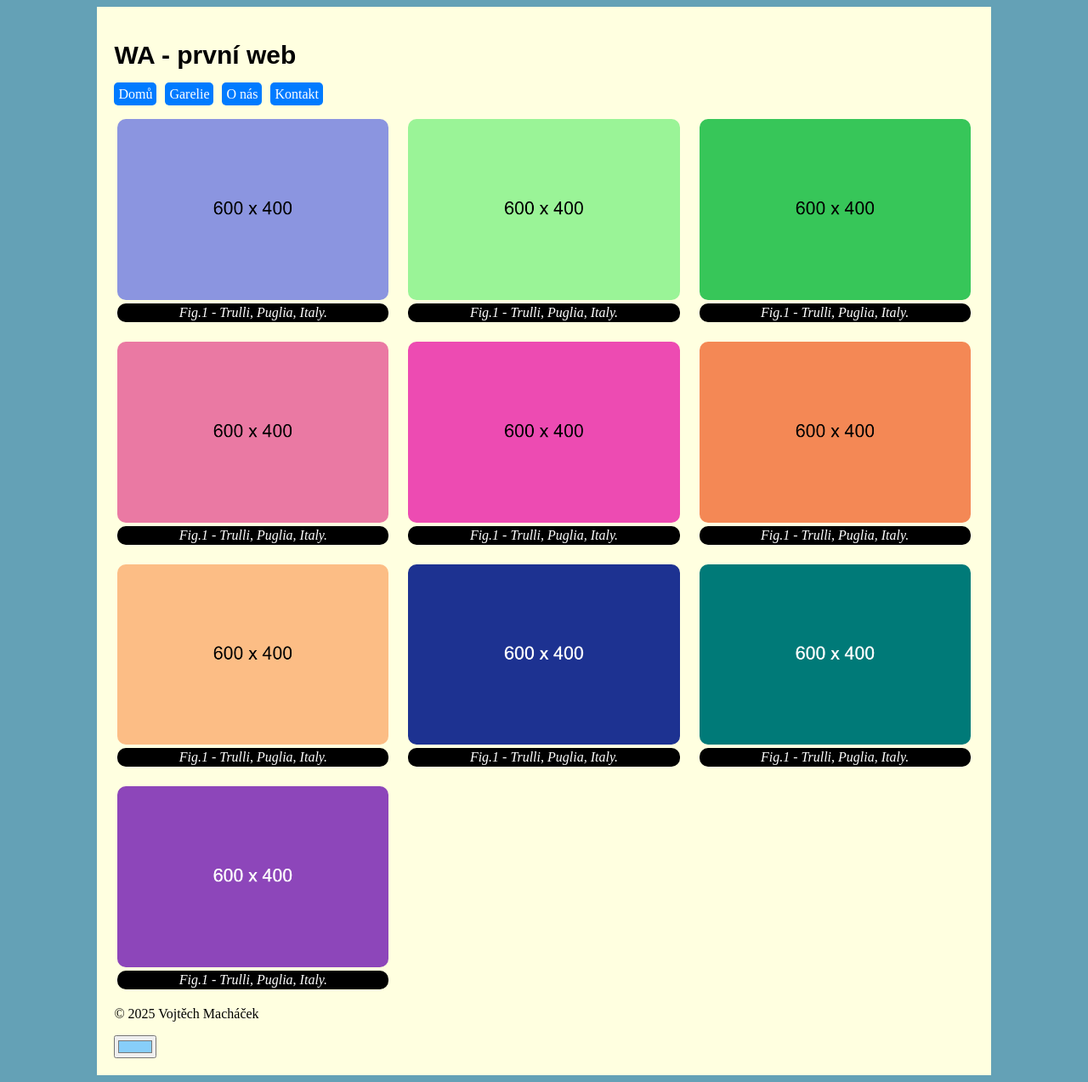
After one commit to Vojtech99/WA-2025-Machacek-Vojtech, a PHP site: page /gallery.html in a window 1280 px wide. The commit adds this page. Shown: the whole page at 85% size. Run offline with PHP 8.4, Linux system fonts and the light colour scheme.

Commit message:
#2 gallery

```diff
--- /dev/null
+++ b/Web01-SkB/gallery.html
@@ -0,0 +1,105 @@
+<!DOCTYPE html>
+<html lang="cs">
+<head>
+    <meta charset="UTF-8">
+    <meta name="viewport" content="width=device-width, initial-scale=1.0">
+    <title>VM - Garelie</title>
+    <link rel="stylesheet" href="styles/style.css">
+</head>
+<body>
+    <div class="page-wrapper">
+        <header>
+            <h1>WA - první web</h1>
+        </header>
+        <nav>
+            <!-- Navigace pomocí odrážek-->
+
+            <ul>
+                <li><a href="index.html">Domů</a> </li>
+                <li><a href="gallery.html">Garelie</a> </li>
+                <li><a href="#">O nás</a> </li>
+                <li><a href="#">Kontakt</a> </li>
+
+            </ul>
+        </nav>
+        <main>
+
+          <section class="grid-container">
+
+                <figure>
+                    <img src="assest/images/dummy_600x400_000000_8b95e0.png" alt="Trulli">
+                    <figcaption>Fig.1 - Trulli, Puglia, Italy.</figcaption>
+                  </figure>
+
+                  <figure>
+                    <img src="assest/images/dummy_600x400_000000_9af497.png" alt="Trulli">
+                    <figcaption>Fig.1 - Trulli, Puglia, Italy.</figcaption>
+                  </figure>
+                  <figure>
+                    <img src="assest/images/dummy_600x400_000000_37c659.png" alt="Trulli">
+                    <figcaption>Fig.1 - Trulli, Puglia, Italy.</figcaption>
+                  </figure>
+                  <figure>
+                    <img src="assest/images/dummy_600x400_000000_ea79a3.png" alt="Trulli">
+                    <figcaption>Fig.1 - Trulli, Puglia, Italy.</figcaption>
+                  </figure>
+                  <figure>
+                    <img src="assest/images/dummy_600x400_000000_ed4bb2.png" alt="Trulli">
+                    <figcaption>Fig.1 - Trulli, Puglia, Italy.</figcaption>
+                  </figure>
+                  <figure>
+                    <img src="assest/images/dummy_600x400_000000_f48855.png" alt="Trulli">
+                    <figcaption>Fig.1 - Trulli, Puglia, Italy.</figcaption>
+                  </figure>
+                  <figure>
+                    <img src="assest/images/dummy_600x400_000000_fcbd85.png" alt="Trulli">
+                    <figcaption>Fig.1 - Trulli, Puglia, Italy.</figcaption>
+                  </figure>
+                  <figure>
+                    <img src="assest/images/dummy_600x400_ffffff_1d3291.png" alt="Trulli">
+                    <figcaption>Fig.1 - Trulli, Puglia, Italy.</figcaption>
+                  </figure>
+                  <figure>
+                    <img src="assest/images/dummy_600x400_ffffff_007a78.png" alt="Trulli">
+                    <figcaption>Fig.1 - Trulli, Puglia, Italy.</figcaption>
+                  </figure>
+                  <figure>
+                    <img src="assest/images/dummy_600x400_ffffff_8d46ba.png" alt="Trulli">
+                    <figcaption>Fig.1 - Trulli, Puglia, Italy.</figcaption>
+                  </figure>
+                </section>
+
+        </main>
+        <footer>
+            <p>&copy; 2025 Vojtěch Macháček</p>
+            <input type="color" id="colorPicker" value=#87cefa>
+          </footer>
+    </div>
+
+
+    <script>
+        const colorPicker = document.getElementById('colorPicker');
+        const body = document.body;
+        const textElements = document.querySelectorAll('h1, p');
+
+
+        colorPicker.addEventListener('input', () => {
+            const color = colorPicker.value;
+            body.style.background = color;
+
+            // Převod hex na RGB
+            const r = parseInt(color.substr(1, 2), 16);
+            const g = parseInt(color.substr(3, 2), 16);
+            const b = parseInt(color.substr(5, 2), 16);
+
+            // Výpočet světlosti (luminance) podle vnímání oka
+            const luminance = (0.299 * r + 0.587 * g + 0.114 * b) / 255;
+
+            // Pokud je světlost vysoká, nastavíme černý text, jinak bílý
+            //const textColor = luminance > 0.5 ? 'black' : 'white';
+            //textElements.forEach(el => el.style.color = textColor);
+        });
+    </script>
+
+</body>
+</html>
--- a/Web01-SkB/index.html
+++ b/Web01-SkB/index.html
@@ -15,7 +15,8 @@
             <!-- Navigace pomocí odrážek-->
 
             <ul>
-                <li><a href="#">Domů</a> </li>
+                <li><a href="index.html">Domů</a> </li>
+                <li><a href="gallery.html">Garelie</a> </li>
                 <li><a href="#">O nás</a> </li>
                 <li><a href="#">Kontakt</a> </li>
 
--- a/Web01-SkB/styles/style.css
+++ b/Web01-SkB/styles/style.css
@@ -66,3 +66,24 @@ nav a:hover {
     padding: 20px;
     border-radius: 10px;
 }
+
+figure {
+    border: px #cccccc solid;
+    padding: 4px;
+    margin: auto;
+    border-radius: 10px;
+  }
+
+  figcaption {
+    background-color: black;
+    color: white;
+    font-style: italic;
+    padding: 2px;
+    text-align: center;
+    border-radius: 10px;
+  }
+
+  img{
+    width: 100%;
+    border-radius: 10px;
+  }
```
Also changed, not shown: Web01-SkB/assest/images/dummy_600x400_000000_37c659.png (added), Web01-SkB/assest/images/dummy_600x400_000000_8b95e0.png (added), Web01-SkB/assest/images/dummy_600x400_000000_9af497.png (added), Web01-SkB/assest/images/dummy_600x400_000000_ea79a3.png (added), Web01-SkB/assest/images/dummy_600x400_000000_ed4bb2.png (added), Web01-SkB/assest/images/dummy_600x400_000000_f48855.png (added), Web01-SkB/assest/images/dummy_600x400_000000_fcbd85.png (added), Web01-SkB/assest/images/dummy_600x400_ffffff_007a78.png (added), Web01-SkB/assest/images/dummy_600x400_ffffff_1d3291.png (added), Web01-SkB/assest/images/dummy_600x400_ffffff_8d46ba.png (added).
